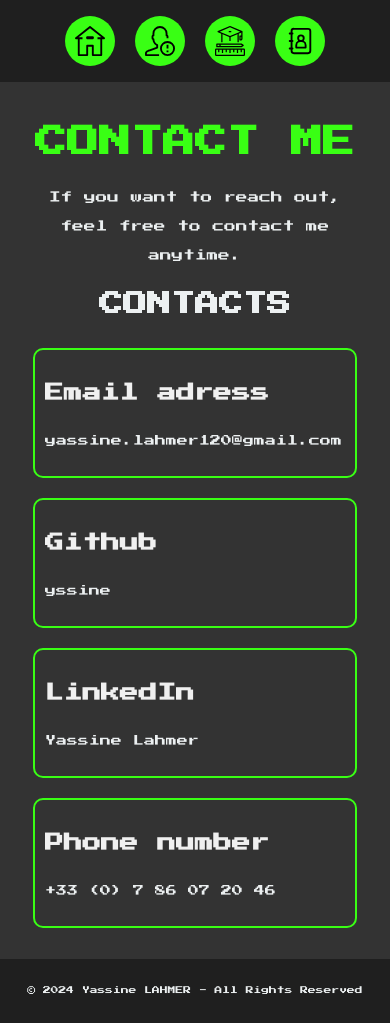
After one commit to yssine/my_website, a Flask app: template templates/Mcontact.html in a window 390 px wide. The commit adds this page. Run offline with Flask 3, Linux system fonts and the light colour scheme; the template is opened without the code that fills it, so the values that code supplies are empty.

Commit message:
Mobile Version Integration

```diff
--- a/portf.py
+++ b/portf.py
@@ -26,7 +26,7 @@ def about():
 def contact():
     user_agent = request.user_agent.string
     if "Mobile" in user_agent:
-        return render_template('Montact.html')
+        return render_template('Mcontact.html')
     else:
         return render_template('contact.html')
 
--- a/static/css/Mstyle.css
+++ b/static/css/Mstyle.css
@@ -454,3 +454,54 @@ a {
     color: #ecf0f1;
     font-size: 3dvw;
 }
+
+.vdo {
+    float: none;
+    width: 80dvw;
+    height: auto;
+    opacity: 1;
+
+}
+h2 {
+    color: #ecf0f1;
+    text-transform: uppercase;
+    line-height: 120%;
+}
+
+
+.contacts {
+    display: grid;
+    grid-template-columns: repeat(auto-fill, minmax(150px, 1fr));
+    /* gap: 20px; */
+    /* padding: 20px; */
+    display: flex;
+    flex-wrap: wrap;
+    justify-content: center;
+}
+
+.contact{
+    background-color: #333;
+    color: #f0f0f0;
+    text-decoration: none;
+    border: 2px solid #39ff14;
+    padding: 10px 10px;
+    margin: 10px            ;
+    width: 300px;
+    border-radius: 10px;
+    text-align: left;
+    min-width: 300px;
+
+}
+
+.contact p {
+    /* font-size: 2.5dvw; */
+    /* font-size: 1vmax; */
+    font-size: 11px;
+}
+
+.contact:hover {
+    background-color: #1a1a1a;
+    color: #39ff14;
+    cursor: pointer;
+    border: 2px solid #f0f0f0;
+}
--- /dev/null
+++ b/templates/Mcontact.html
@@ -0,0 +1,41 @@
+{% extends 'Mbase.html' %}
+
+{% block title %}Contact{% endblock %}
+
+{% block content %}
+<h1>Contact Me</h1>
+<p>If you want to reach out, feel free to contact me anytime.</p>
+
+<!-- contacts Section -->
+<div class="section">
+    <h2>contacts</h2>
+    <div class="contacts">
+
+
+        <a href="mailto:yassine.lahmer120@gmail.com" class="contact">
+                <h3>Email adress</h3>
+                <p>yassine.lahmer120@gmail.com</p>
+        </a>
+
+        <a href="https://github.com/yssine" target="_blank" class="contact">
+            <h3>Github</h3>
+            <p>yssine</p>
+        </a>
+
+        <a href="https://www.linkedin.com/in/yassine-lahmer-36748717b/" target="_blank" class="contact">
+            <h3>LinkedIn</h3>
+            <p>Yassine Lahmer</p>
+        </a>
+
+        <a href="tel:+33786072046" target="_blank" class="contact">
+            <h3>Phone number</h3>
+            <p>+33 (0) 7 86 07 20 46</p>
+        </a>
+
+
+    </div>
+</div>
+
+
+
+{% endblock %}
--- a/templates/projects/green_guardian.html
+++ b/templates/projects/green_guardian.html
@@ -13,9 +13,6 @@
 <div class="popup">
     <span>&times;</span>
     <img src="{{ url_for('static', filename='images/flyer.png') }}" alt="GreenGuardian" style="height : 93dvh;">
-
-
-
 </div>
 
 <p class="blogtext">This was our a school project developed in a team of 5 students; <a href="https://www.linkedin.com/in/kaoutar-el-arrag-891731180/" target="_blank">Kaoutar El Arrag</a>, <a href="https://www.linkedin.com/in/yaazza-ayoub-146528193/" target="_blank">yaazza ayoub</a>, <a href="https://www.linkedin.com/in/essgheir-kawtar-b808a5214/" target="_blank">ESSGHEIR Kawtar</a>, <a href="https://www.linkedin.com/in/amina-sakouti-a56a4322b/" target="_blank">Amina SAKOUTI</a> and myself . The objective of this project was to design an IoT device to assist users in plant care. The device monitors the plant's environment twice daily, providing users with insights into their plants' health. Additionally, it sends alert notifications if any intervention is required to improve the plants' conditions.
```
Also changed, not shown: templates/Mprojects/Mgreen_guardian.html (+23 -20 lines), static/images/M3Dmodel.png (added).
